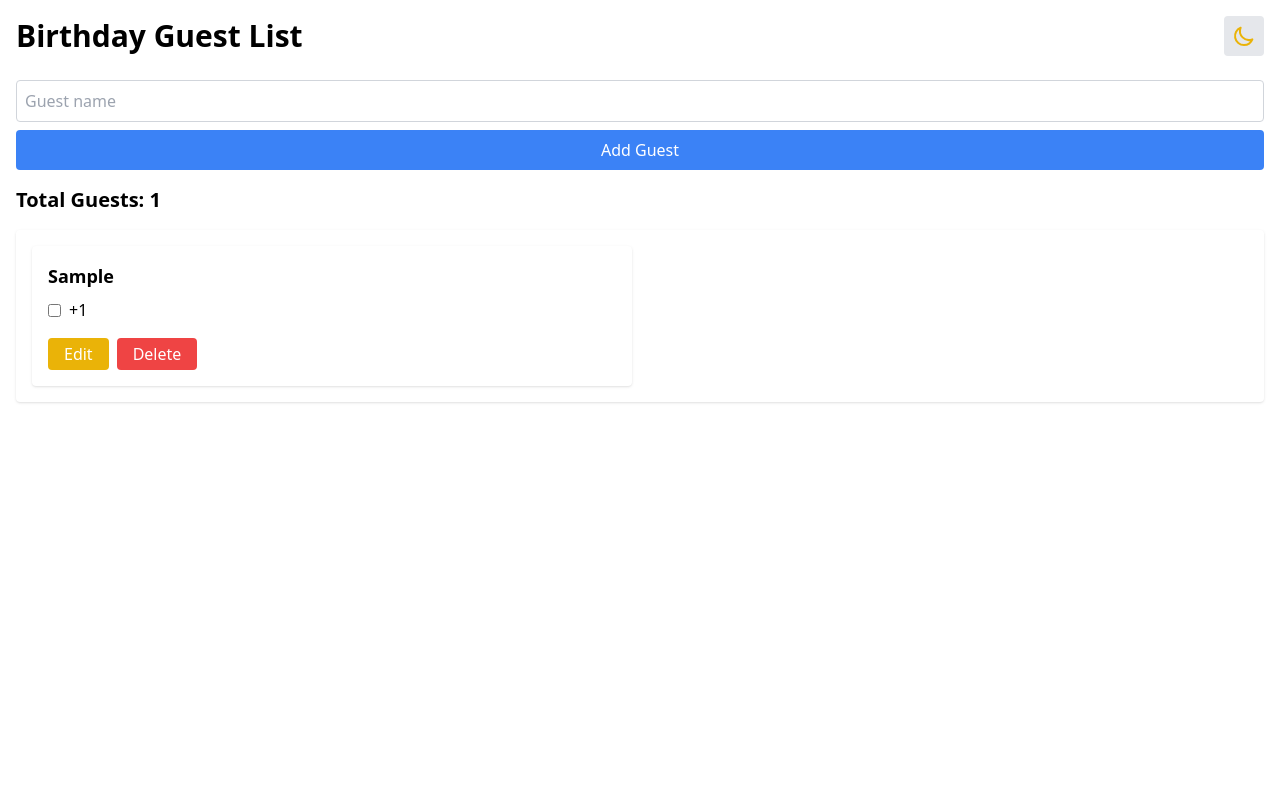
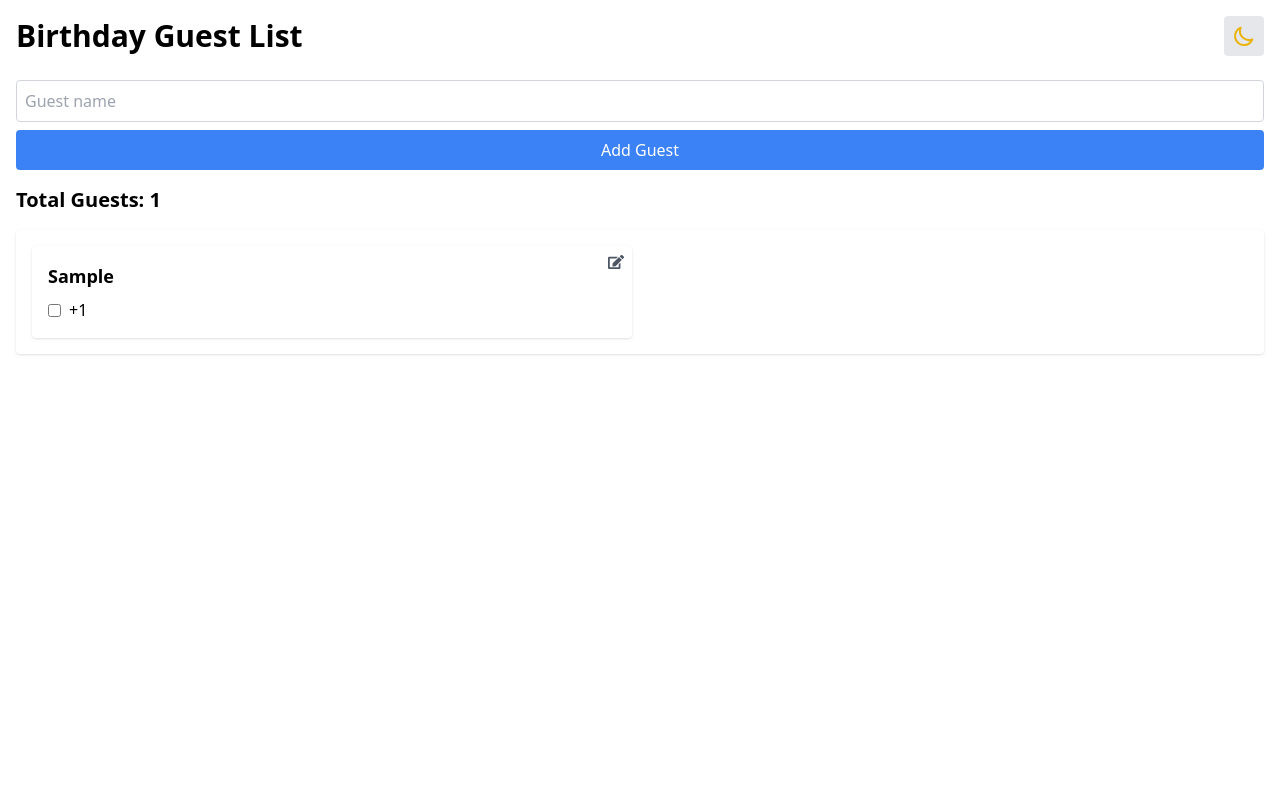
Before and after one commit to banha-serhii/guest-list-app, a Next.js app: page / in a window 1280 px wide. Both pictures are taken after typing "Sample" into the empty fields and a click on the button "Add Guest". Shown: the top 800 px of the page. Built offline with nearby package versions, Linux system fonts and the light colour scheme.

Commit message:
update view

```diff
--- a/package.json
+++ b/package.json
@@ -16,6 +16,7 @@
     "react": "^18",
     "react-beautiful-dnd": "^13.1.1",
     "react-dom": "^18",
+    "react-icons": "^5.3.0",
     "react-share": "^5.1.0"
   },
   "devDependencies": {
--- /dev/null
+++ b/src/app/components/ActionButtons.tsx
@@ -0,0 +1,29 @@
+"use client";
+
+import React from 'react';
+
+interface ActionButtonsProps {
+    onSave: () => void;
+    onDelete: () => void;
+}
+
+const ActionButtons: React.FC<ActionButtonsProps> = ({ onSave, onDelete }) => {
+    return (
+        <div className="mt-4 flex space-x-2">
+            <button
+                onClick={onSave}
+                className="bg-green-500 text-white py-1 px-4 rounded hover:bg-green-600"
+            >
+                Save
+            </button>
+            <button
+                onClick={onDelete}
+                className="bg-red-500 text-white py-1 px-4 rounded hover:bg-red-600"
+            >
+                Delete
+            </button>
+        </div>
+    );
+};
+
+export default ActionButtons;
--- /dev/null
+++ b/src/app/components/EditIcon.tsx
@@ -0,0 +1,18 @@
+"use client";
+
+import React from 'react';
+import { FaEdit } from 'react-icons/fa';
+
+interface EditIconProps {
+    onClick: () => void;
+}
+
+const EditIcon: React.FC<EditIconProps> = ({ onClick }) => {
+    return (
+        <div className="absolute top-2 right-2 cursor-pointer" onClick={onClick}>
+            <FaEdit className="text-gray-600 dark:text-gray-400 hover:text-gray-900" />
+        </div>
+    );
+};
+
+export default EditIcon;
--- a/src/app/components/GuestCard.tsx
+++ b/src/app/components/GuestCard.tsx
@@ -2,6 +2,8 @@
 
 import React, { useState } from 'react';
 import { Guest } from '../hooks/useLocalStorageGuests';
+import EditIcon from './EditIcon';
+import ActionButtons from './ActionButtons';
 
 interface GuestCardProps {
     guest: Guest;
@@ -24,7 +26,10 @@ const GuestCard: React.FC<GuestCardProps> = ({ guest, onTogglePlusOne, onDelete,
     };
 
     return (
-        <div className="p-4 bg-white dark:bg-gray-800 dark:text-white shadow rounded">
+        <div className="relative p-4 bg-white dark:bg-gray-800 dark:text-white shadow rounded">
+            {/* Іконка редагування */}
+            <EditIcon onClick={() => setIsEditing(!isEditing)} />
+
             {isEditing ? (
                 <input
                     className="w-full p-2 border border-gray-300 dark:border-gray-600 rounded mb-2 bg-white dark:bg-gray-700"
@@ -34,6 +39,7 @@ const GuestCard: React.FC<GuestCardProps> = ({ guest, onTogglePlusOne, onDelete,
             ) : (
                 <h4 className="text-lg font-semibold">{guest.name}</h4>
             )}
+
             <div className="flex items-center mt-2">
                 <input
                     type="checkbox"
@@ -43,29 +49,9 @@ const GuestCard: React.FC<GuestCardProps> = ({ guest, onTogglePlusOne, onDelete,
                 />
                 <span>+1</span>
             </div>
-            <div className="mt-4 flex space-x-2">
-                {isEditing ? (
-                    <button
-                        onClick={handleSave}
-                        className="bg-green-500 text-white py-1 px-4 rounded hover:bg-green-600"
-                    >
-                        Save
-                    </button>
-                ) : (
-                    <button
-                        onClick={() => setIsEditing(true)}
-                        className="bg-yellow-500 text-white py-1 px-4 rounded hover:bg-yellow-600"
-                    >
-                        Edit
-                    </button>
-                )}
-                <button
-                    onClick={() => onDelete(guest.id)}
-                    className="bg-red-500 text-white py-1 px-4 rounded hover:bg-red-600"
-                >
-                    Delete
-                </button>
-            </div>
+
+            {/* Кнопки з'являються тільки під час редагування */}
+            {isEditing && <ActionButtons onSave={handleSave} onDelete={() => onDelete(guest.id)} />}
         </div>
     );
 };
```
Also changed, not shown: 1 other file (tests, documents, lock files or other folders).
